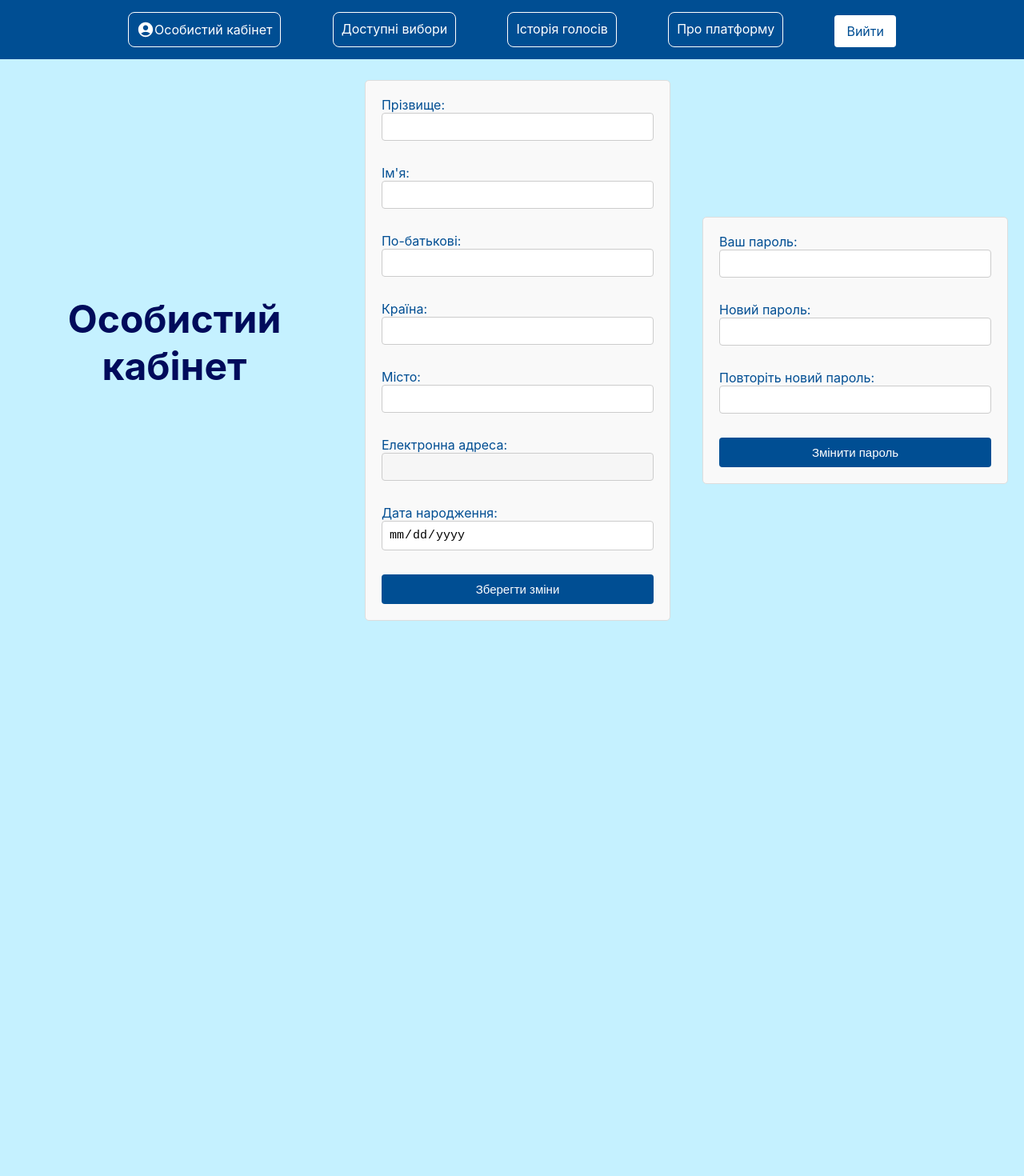
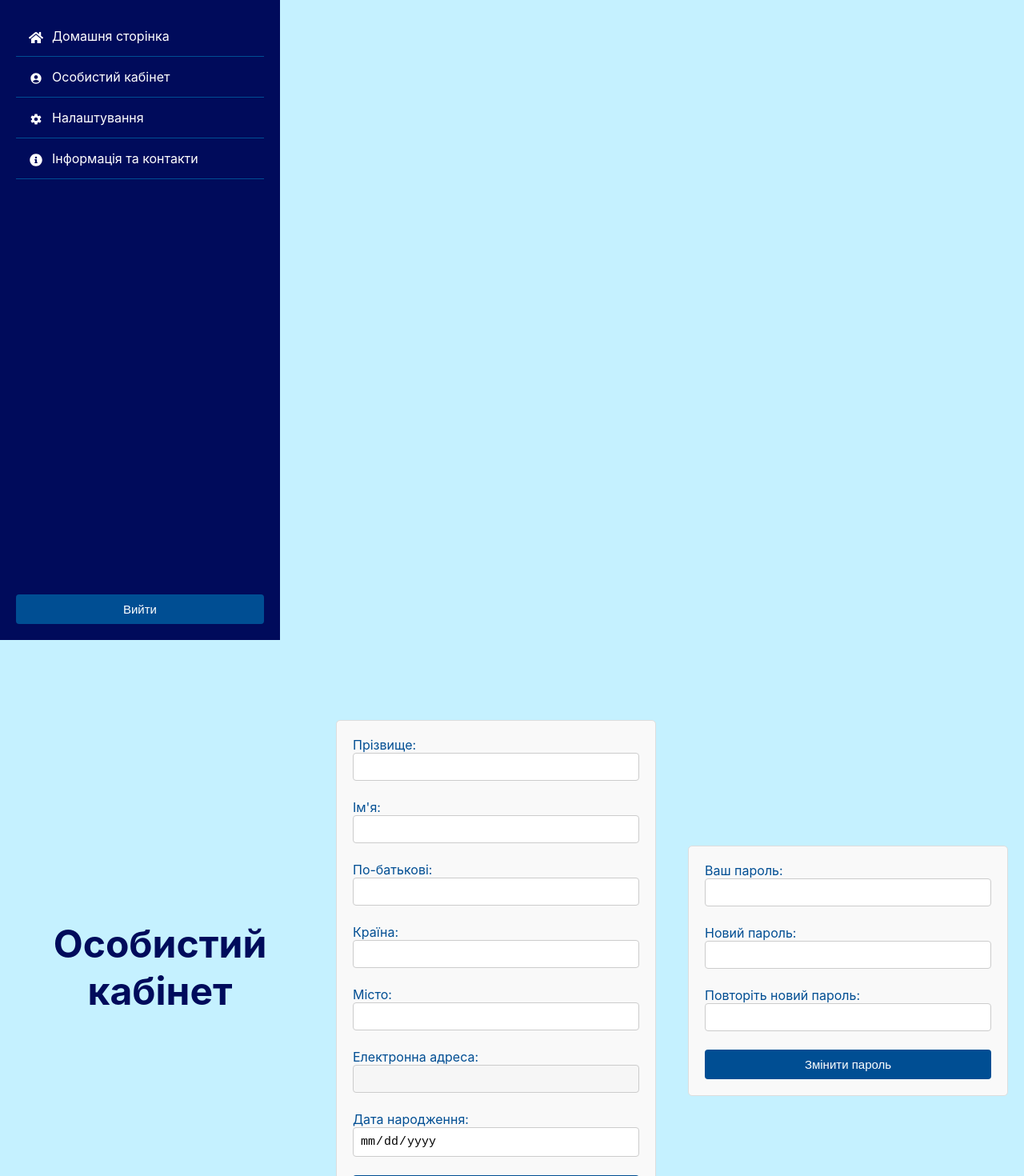
Before and after one commit to VotingService/frontend, a React (Create React App) app in the folder voting-service-react/: page /account in a window 1280 px wide. Shown: the top 1470 px of the page at 80% size. Before the commit the page ends 800 px from the top, so only its background shows below. Built offline with nearby package versions, Linux system fonts and the light colour scheme; no server answers; sample sign-in values are in the browser's storage.

Commit message:
account routing for admins and users

```diff
--- a/voting-service-react/src/components/Account/Account.css
+++ b/voting-service-react/src/components/Account/Account.css
@@ -6,10 +6,15 @@
   margin-top: 80px;
 }
 
+.account-page__forms{
+  display: flex;
+  align-items: center;
+}
+
 .title {
   color: rgb(0, 11, 91);
   font-size: 3em;
-  margin-bottom: 20px;
+  margin-bottom: 10px;
 }
 
 .account-form, .password-form {
@@ -24,6 +29,10 @@
   width: 400px;
 }
 
+.password-form{
+  max-height: 340px;
+}
+
 label {
   color: rgb(0, 78, 147);
   display: block;
@@ -34,7 +43,7 @@ input {
   border: 1px solid rgb(151, 207, 255);
   border-radius: 4px;
   box-sizing: border-box;
-  margin-bottom: 15px;
+  margin-bottom: 8px;
   padding: 8px;
   width: 100%;
   font-size: 15px;
--- a/voting-service-react/src/components/Account/Account.js
+++ b/voting-service-react/src/components/Account/Account.js
@@ -3,6 +3,7 @@ import React, { useState, useEffect } from 'react';
 import Header from "../Header/Header";
 import { getUserData, updateUserData, changePassword, login } from "../../API/API";
 import { useNavigate } from "react-router-dom";
+import AdminPanel from "../AdminPanel/AdminPanel";
 
 function Account() {
   const navigate = useNavigate()
@@ -96,9 +97,6 @@ function Account() {
         setLocation(res.data.location)
         console.log(res.data)
       }).catch((err) => {
-        console.log(sessionStorage.getItem("id"))
-        console.log(sessionStorage.getItem("auth_token"))
-        console.log(sessionStorage.getItem("role"))
         console.log(err)
       })
     }
@@ -106,10 +104,11 @@ function Account() {
   },[])
 
   return (
-      <div>
-        <Header/>
-        <div className="account-page">
+      <div style={(sessionStorage.getItem("role") === 'ADMIN') ? {display: "flex"} : {}}>
+        {sessionStorage.getItem("role") === 'USER' ? <Header/> : <AdminPanel/>}
+        <div className="account-page" style={(sessionStorage.getItem("role") === 'ADMIN') ? {marginTop: 0, display: "flex", flexDirection: "column"} : {}}>
           <h1 className="title">Особистий кабінет</h1>
+          <div className="account-page__forms">
           <form className="account-form" onSubmit={handleSubmit}>
             <label>
               Прізвище:
@@ -159,6 +158,7 @@ function Account() {
             </label>
             <button type="submit">Змінити пароль</button>
           </form>
+          </div>
         </div>
       </div>
 
--- a/voting-service-react/src/components/Header/Header.js
+++ b/voting-service-react/src/components/Header/Header.js
@@ -1,4 +1,4 @@
-import React, {useEffect} from 'react';
+import React from 'react';
 import './Header.css';
 import { MdAccountCircle } from "react-icons/md";
 import { Link, useNavigate } from 'react-router-dom';
@@ -10,7 +10,7 @@ const Header = () => {
     navigate("/")
   }
   return (
-    <header>
+    <header style={(sessionStorage.getItem("role") === 'ADMIN') ? {display: 'none'} : {}}>
       <nav className="navbar">
         <ul className="nav-list">
           <li className="nav-item">
```
